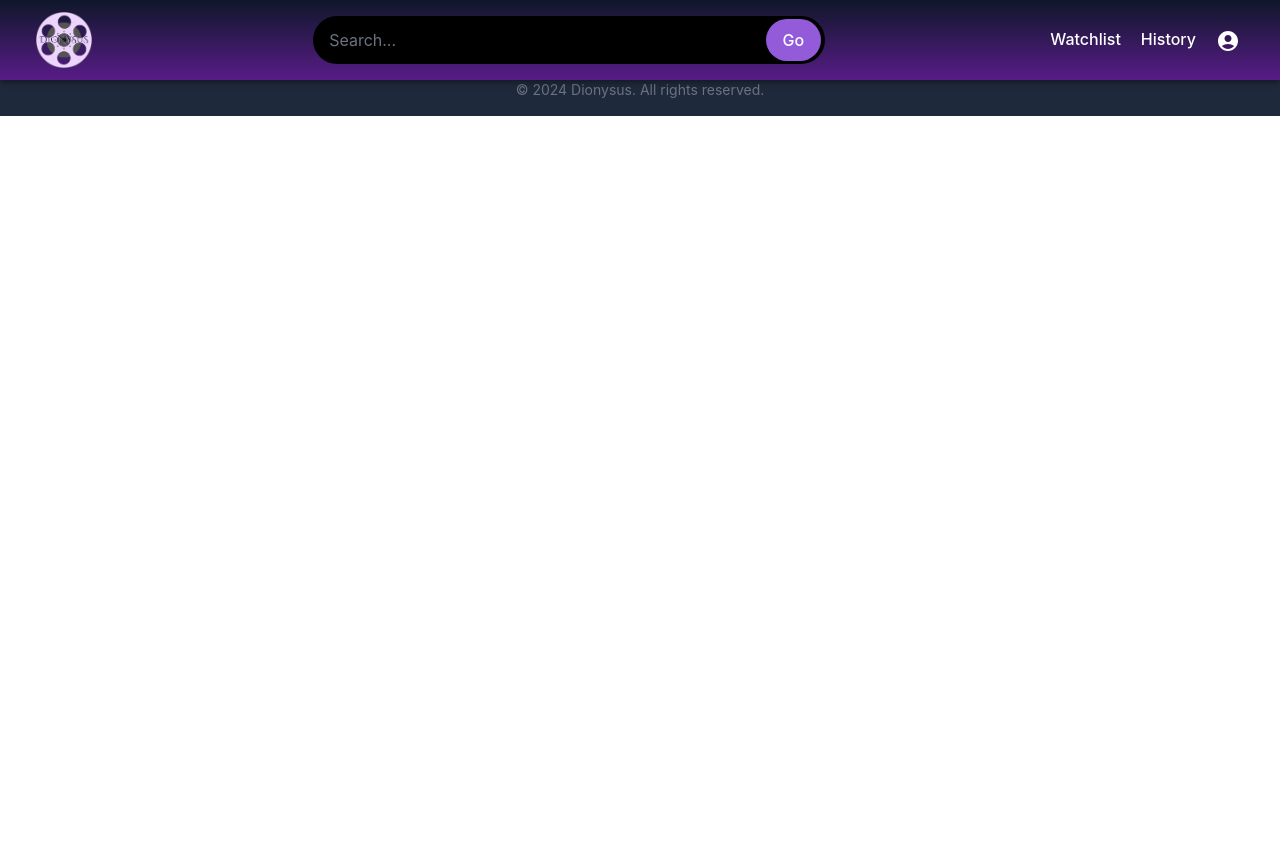
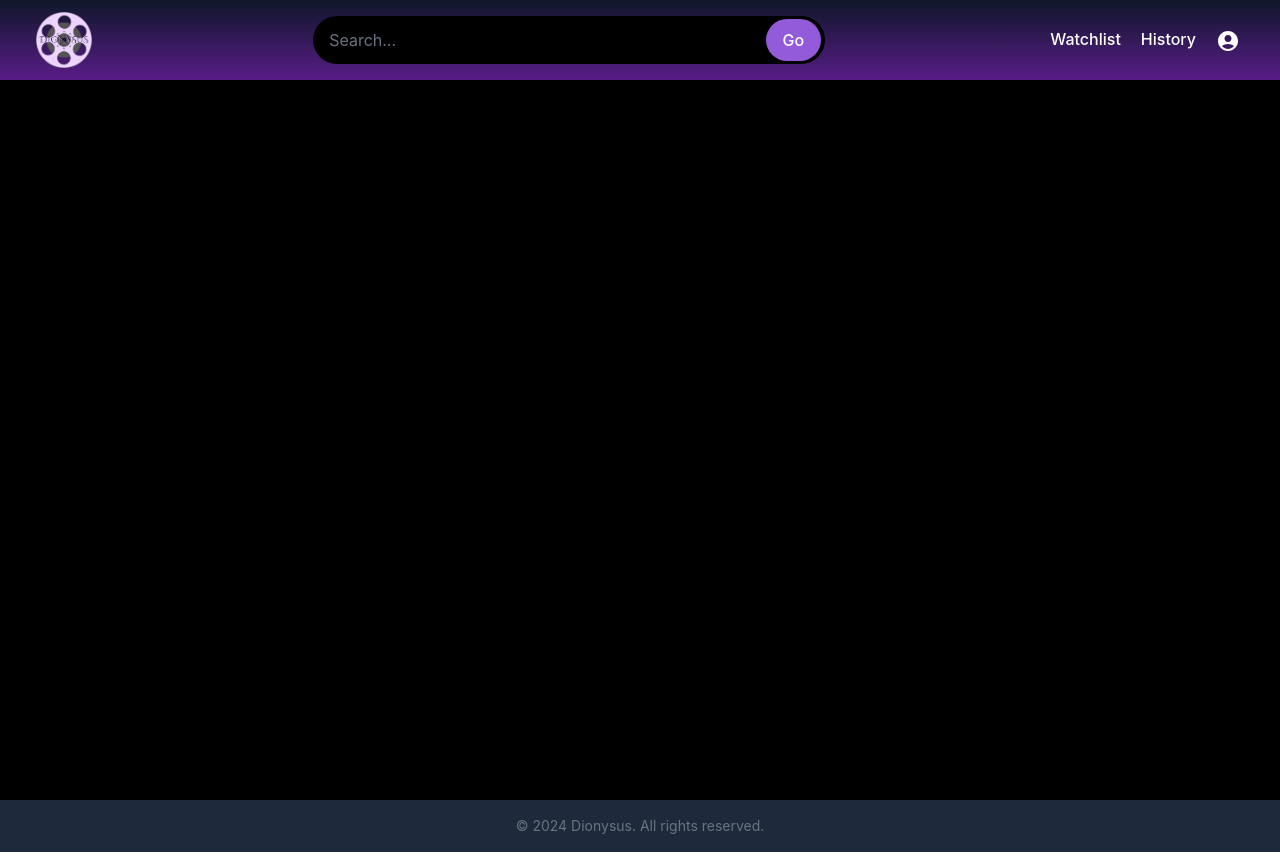
Before and after one commit to LycaonIndustries/Dionysus-Frontend, a React (Vite) app: page /account in a window 1280 px wide. Built offline with nearby package versions, Linux system fonts and the light colour scheme; a web font is replaced by a local one.

Commit message:
Fix minor spacing

```diff
--- a/src/components/Hero.tsx
+++ b/src/components/Hero.tsx
@@ -4,12 +4,8 @@ import React from "react";
 // Hero component for displaying a prominent featured section
 const Hero: React.FC = () => {
   return (
-    <div className="bg-hero-image bg-cover bg-center h-64 flex items-center justify-center text-white">
-      {/* Centered content within the hero section */}
+    <div className="bg-hero-image bg-cover bg-center flex items-center justify-center text-white">
       <div className="text-center">
-        {/* Title of the featured movie */}
-        <h2 className="text-4xl font-bold mb-4">Featured Movie Title</h2>
-        {/* Button to start watching the featured movie */}
         <button className="bg-brand-light text-black px-4 py-2 rounded">
           Start Watching
         </button>
--- a/src/layouts/Body.tsx
+++ b/src/layouts/Body.tsx
@@ -5,7 +5,7 @@ import React from "react";
 const Body: React.FC<{ children: React.ReactNode }> = ({ children }) => {
   // Render the main content area with gradient background and responsive padding
   return (
-    <main className="mt-16 mb-6 px-4 md:px-8 lg:px-16 bg-gradient-to-b from-slate-900 to-purple-900">
+    <main className="pt-20 px-4 md:px-8 lg:px-16 bg-black h-full min-h-screen">
       {/* Render the children passed to the Body component */}
       {children}
     </main>
```
